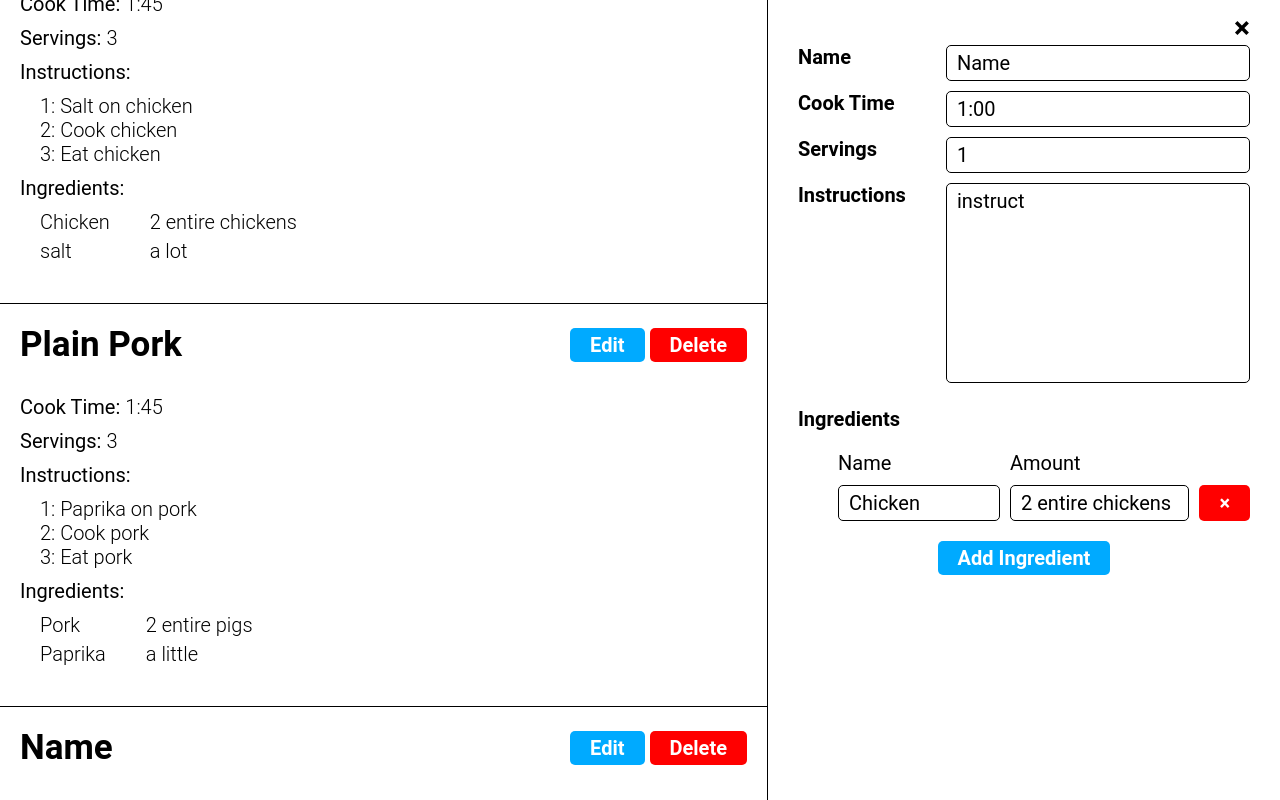
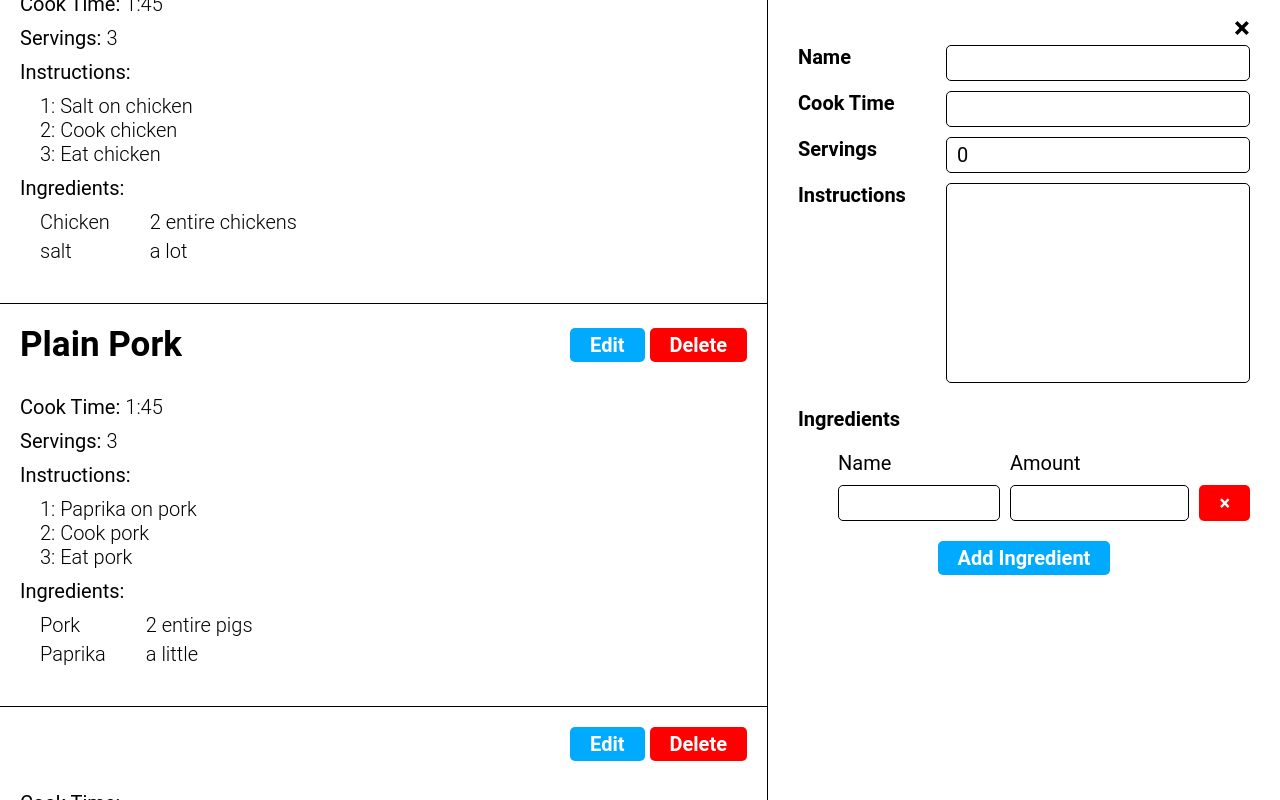
Before and after one commit to CianHub/react-recipe-manager, a React (Create React App) app: page / in a window 1280 px wide. Both pictures are taken after a click on the button "Add Recipe". Shown: the part 99-899 px from the top of the page. Built offline with nearby package versions, Linux system fonts and the light colour scheme.

Commit message:
Add addIngredient functionality

```diff
--- a/src/App.tsx
+++ b/src/App.tsx
@@ -79,17 +79,17 @@ function App() {
   const addRecipe = (): void => {
     const newRecipe = {
       id: recipes.length + 2,
-      name: 'Name',
-      servings: 1,
-      cookTime: '1:00',
+      name: '',
+      servings: 0,
+      cookTime: '',
       ingredients: [
         {
           id: 1,
-          name: 'Chicken',
-          amount: '2 entire chickens',
+          name: '',
+          amount: '',
         },
       ],
-      instructions: 'instruct',
+      instructions: '',
     };
 
     setRecipes([...recipes, newRecipe]);
--- a/src/Components/Containers/RecipeEdit.tsx
+++ b/src/Components/Containers/RecipeEdit.tsx
@@ -27,6 +27,15 @@ const RecipeEdit: React.FC<Props> = ({ recipe }) => {
       ...recipe,
       ...newValue,
     });
+
+  const addIngredient = () => {
+    const newIng: IngredientType = {
+      id: ingredients.length + 2,
+      name: '',
+      amount: '',
+    };
+    handleChange({ ingredients: [...ingredients, newIng] });
+  };
 
   return (
     <div className="recipe-edit">
@@ -99,7 +108,9 @@ const RecipeEdit: React.FC<Props> = ({ recipe }) => {
         ))}
       </div>
       <div className="recipe-edit__add-ingredient-btn-container">
-        <button className="btn btn--primary">Add Ingredient</button>
+        <button className="btn btn--primary" onClick={() => addIngredient()}>
+          Add Ingredient
+        </button>
       </div>
     </div>
   );
```
